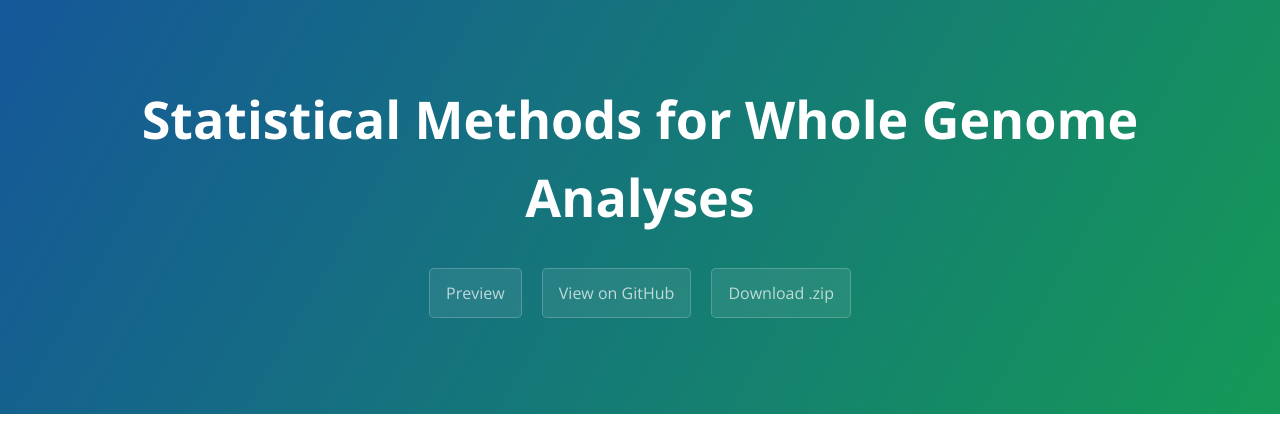
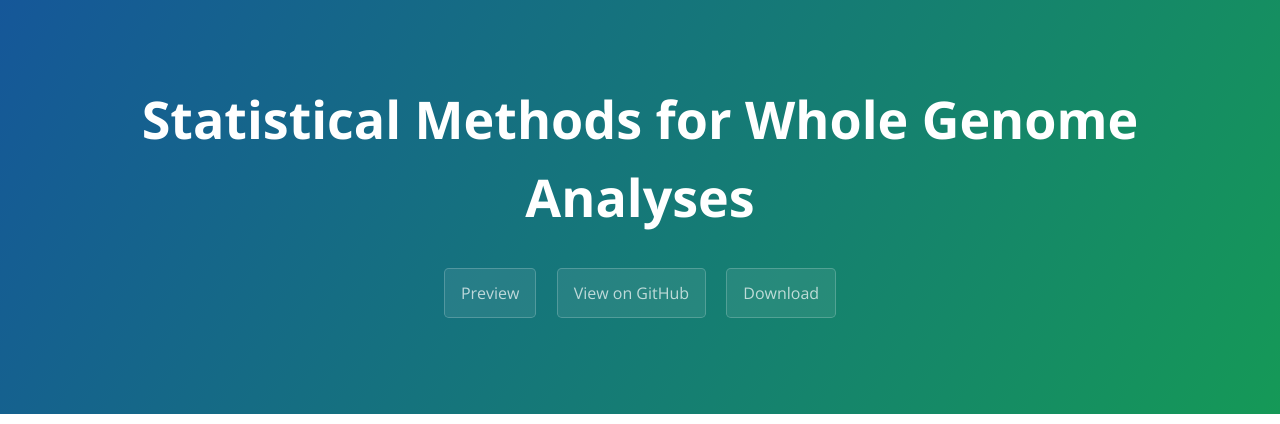
Before and after one commit to rohanLuigi/Ans656Spring2019, a plain HTML site: page index.html in a window 1280 px wide. Shown: the top 424 px of the page. Drawn offline with nearby package versions, Linux system fonts and the light colour scheme.

Commit message:
Update index.html

```diff
--- a/index.html
+++ b/index.html
@@ -15,7 +15,7 @@
       <h2 class="project-tagline"></h2>
       <a href="http://nbviewer.ipython.org/github/reworkhow/StatGenomeBook/blob/master/Index.ipynb" class="btn">Preview</a>
       <a href="https://github.com/reworkhow/StatGenomeBook" class="btn">View on GitHub</a>
-      <a href="https://github.com/reworkhow/StatGenomeBook/zipball/master" class="btn">Download .zip</a>
+      <a href="https://github.com/reworkhow/StatGenomeBook/zipball/master" class="btn">Download</a>
     </section>
 
     <section class="main-content">
```
